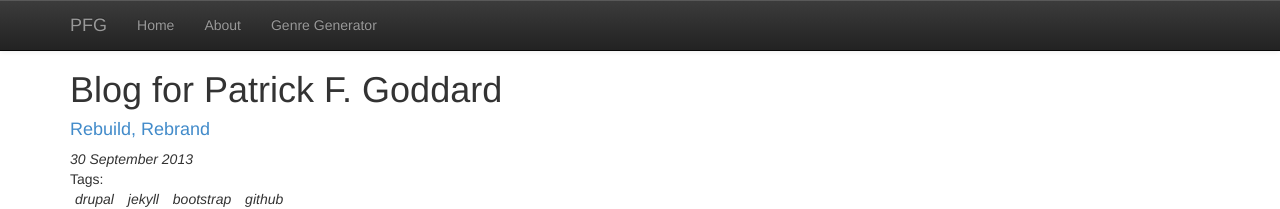
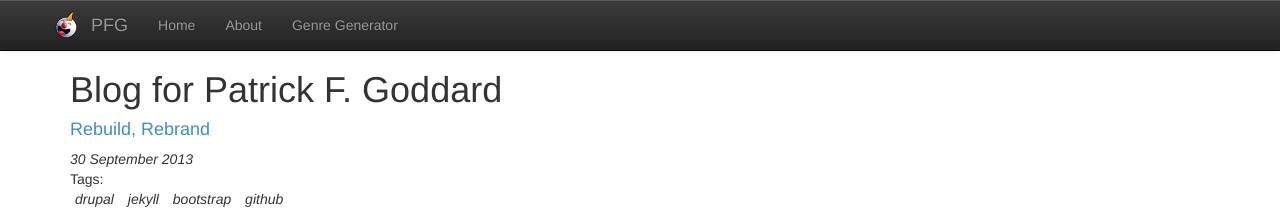
Before and after one commit to patrickfgoddard/patrickfgoddard.github.io, a Jekyll site: the page built from index.md, in a window 1280 px wide. Shown: the top 209 px of the page. Built offline with Jekyll 4.4.1, drawn with Linux system fonts in a browser that asks for light colours; comment, search, counter and statistics services are not loaded.

Commit message:
added old clownmask favicon and nav branding image

```diff
--- a/_includes/header.html
+++ b/_includes/header.html
@@ -26,7 +26,7 @@
 <link rel="apple-touch-icon-precomposed" sizes="114x114" href="/assets/ico/apple-touch-icon-114-precomposed.png">
   <link rel="apple-touch-icon-precomposed" sizes="72x72" href="/assets/ico/apple-touch-icon-72-precomposed.png">
                 <link rel="apple-touch-icon-precomposed" href="/assets/ico/apple-touch-icon-57-precomposed.png">
-                               <link rel="shortcut icon" href="/assets/ico/favicon.png">
+                               <link rel="shortcut icon" href="/assets/ico/clownmask.ico">
 
 <script>
   (function(i,s,o,g,r,a,m){i['GoogleAnalyticsObject']=r;i[r]=i[r]||function(){
--- a/style.css
+++ b/style.css
@@ -13,3 +13,8 @@
   border-bottom: 1px solid #ccc;
   margin: 0 0 1em 0;
 }
+
+.navbar-brand {
+    background: url("/assets/img/clownmask.png") no-repeat scroll 0 50% / 25% auto rgba(0, 0, 0, 0);
+    padding-left: 2em;
+}
```
Also changed, not shown: assets/ico/clownmask.ico (added), assets/img/big_clownmask_hp.gif (added), assets/img/clownmask.png (added).
